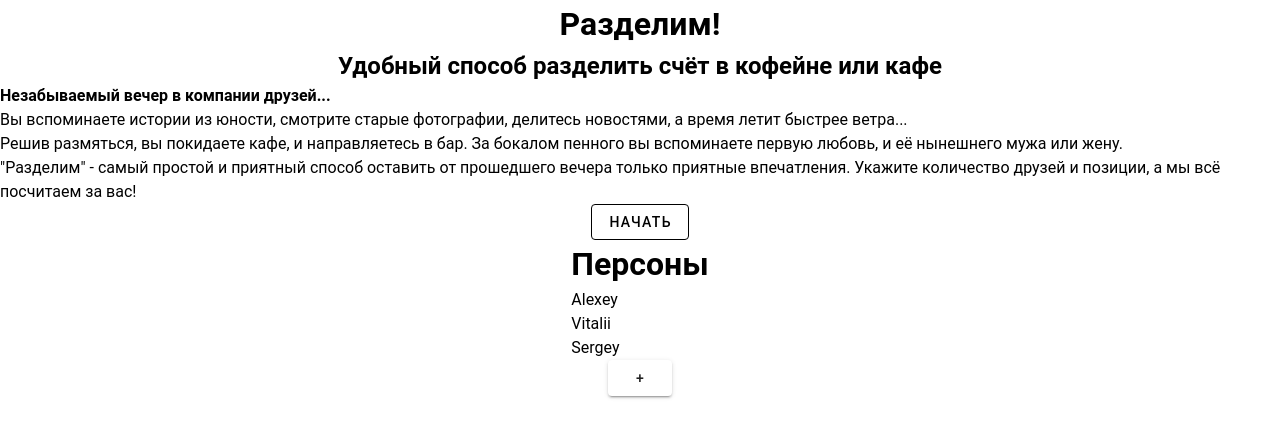
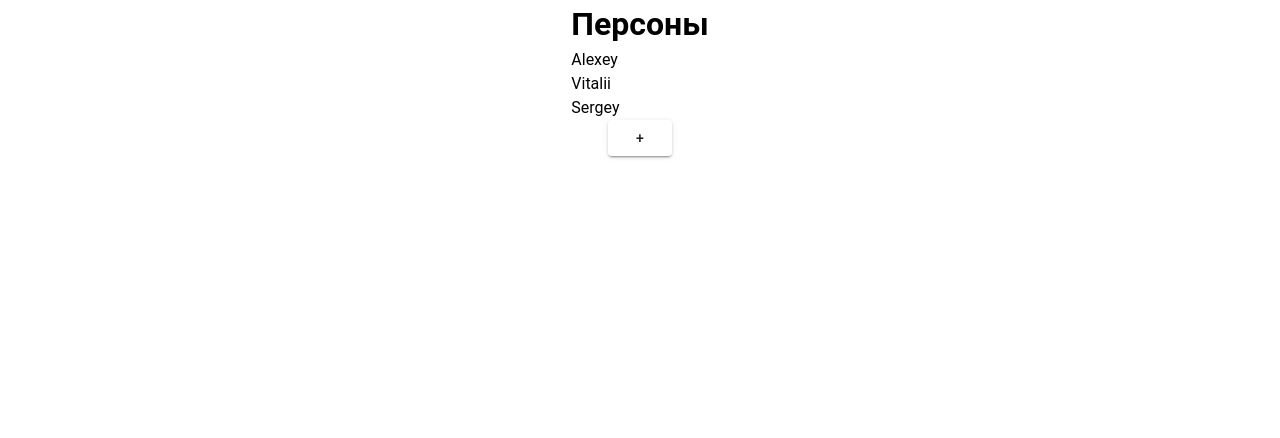
Before and after one commit to thelifeofmiwa/razdelim_spa_js, a Vue app: page / in a window 1280 px wide. Shown: the top 438 px of the page. Built offline with nearby package versions, Linux system fonts and the light colour scheme.

Commit message:
created startpage sample

```diff
--- a/src/App.vue
+++ b/src/App.vue
@@ -1,6 +1,5 @@
 <template>
   <div id="app">
-    <start-page></start-page>
     <persons-page></persons-page>
   </div>
 </template>
--- a/src/components/StartPage.vue
+++ b/src/components/StartPage.vue
@@ -8,24 +8,12 @@
 		</header>
 
 		<div class="content">
-			<p><b>Незабываемый вечер в компании друзей...</b></p>
 			<p>
-				Вы вспоминаете истории из юности, смотрите
-				старые фотографии, делитесь новостями, а время
-				летит быстрее ветра...
-			</p>
-			<p>
-				Решив размяться, вы покидаете кафе, и
-				направляетесь в бар. За бокалом пенного вы
-				вспоминаете первую любовь, и её нынешнего мужа
-				или жену.
-			</p>
-
-			<p>
-				"Разделим" - самый простой и приятный способ
+				"Разделим" - самый простой и приятный способ<br />
 				оставить от прошедшего вечера только приятные
-				впечатления. Укажите количество друзей и
-				позиции, а мы всё посчитаем за вас!
+				впечатления!<br />
+				Укажите <b>количество друзей</b> и
+				<b>цену</b> позиции, а мы всё посчитаем за вас!
 			</p>
 		</div>
 		<v-btn variant="outlined">Начать</v-btn>
```
